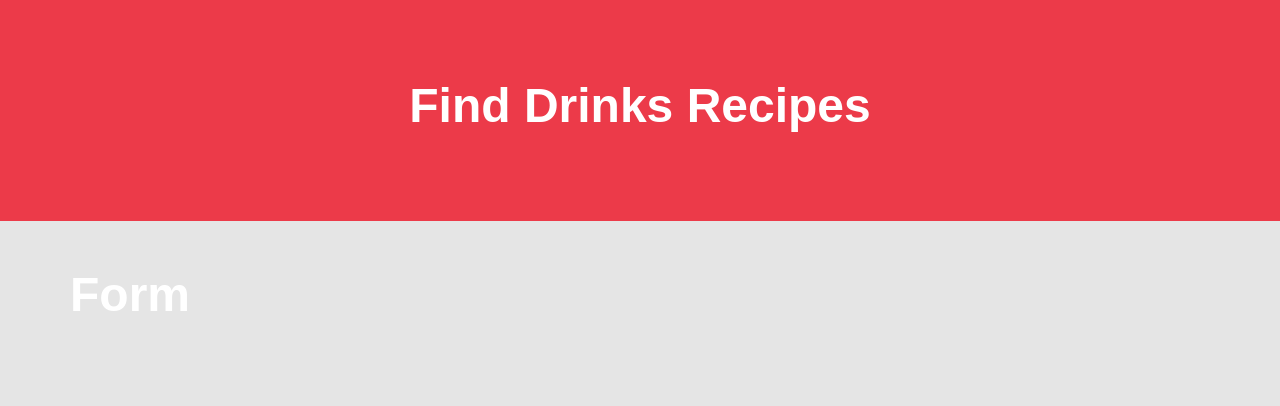
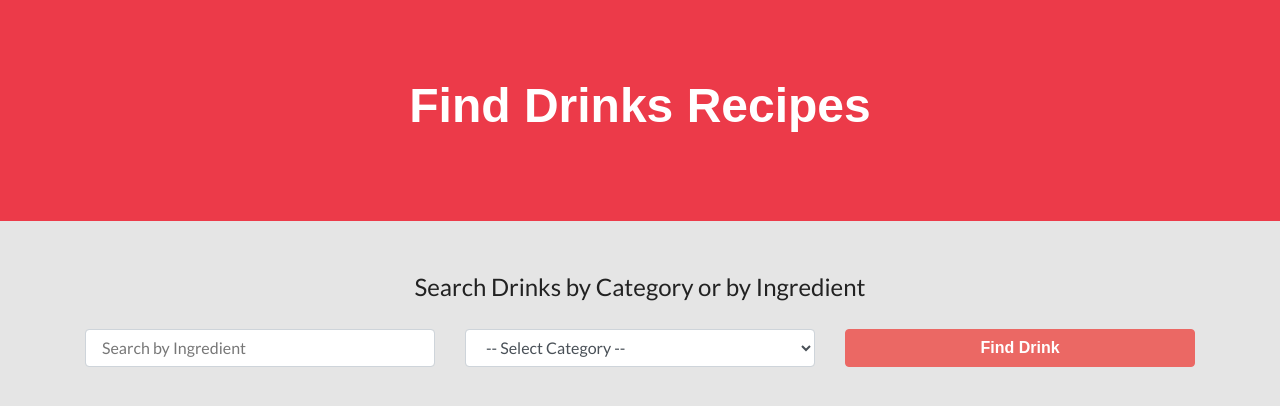
Before and after one commit to sebaszwenger/drink-recipe-finder-react, a React (Create React App) app: page / in a window 1280 px wide. Shown: the top 406 px of the page. Built offline with nearby package versions, Linux system fonts and the light colour scheme; a web font is replaced by a local one.

Commit message:
add inputs and submit

```diff
--- a/src/components/Form.js
+++ b/src/components/Form.js
@@ -1,8 +1,38 @@
 const Form = () => {
   return (
-    <>
-      <h1>Form</h1>
-    </>
+    <form className="col-12">
+      <fildset className="text-center">
+        <legend>Search Drinks by Category or by Ingredient</legend>
+      </fildset>
+
+      <div className="row mt-4">
+        <div className="col-md-4">
+          <input
+            name="name"
+            type="text"
+            className="form-control"
+            placeholder="Search by Ingredient"
+          />
+        </div>
+
+        <div className="col-md-4">
+          <select
+            className="form-control"
+            name="category"
+            placeholder="Category"
+          >
+            <option value="">-- Select Category --</option>
+          </select>
+        </div>
+        <div className="col-md-4">
+          <input
+            type="submit"
+            className="btn btn-primary btn-block"
+            value="Find Drink"
+          />
+        </div>
+      </div>
+    </form>
   );
 };
 
```
